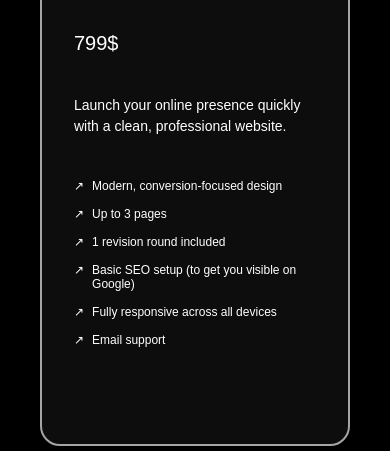
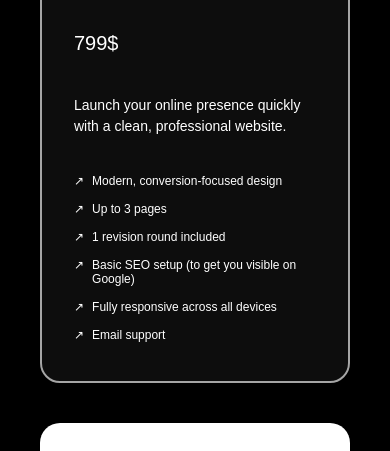
Before and after one commit to taha-oulbacha/new-portfolio, a plain HTML site: page index.html in a window 390 px wide. Shown: the part 2641-3092 px from the top of the page. Drawn offline with Linux system fonts and the light colour scheme; a script that the page names is missing; a web font is replaced by a local one.

Commit message:
card bug fix

```diff
--- a/index.html
+++ b/index.html
@@ -222,7 +222,7 @@
                 <div class="foo-nav">
                     <p>(navigation)</p>
                     <li><a href="#projects">Projects</a>
-                        <a href="#pricing">Pricing</a>
+                        <a href="#Pricing">Pricing</a>
                         <a href="#contact">Book a Call</a>
                     </li>
                 </div>
--- a/style.css
+++ b/style.css
@@ -632,7 +632,9 @@
   .pricing-card {
     width: 100%;
     max-width: 500px;
-    margin: 0 auto;
+    display: flex;
+    flex-direction: column;
+    height: auto;
   }
   .pricecard-top h3 {
     font-size: 20px;
@@ -659,7 +661,7 @@
   }
   .features {
     list-style: none;
-    padding-top: 10px;
+    padding-top: 5px;
   }
   .features li {
     display: flex;
```
